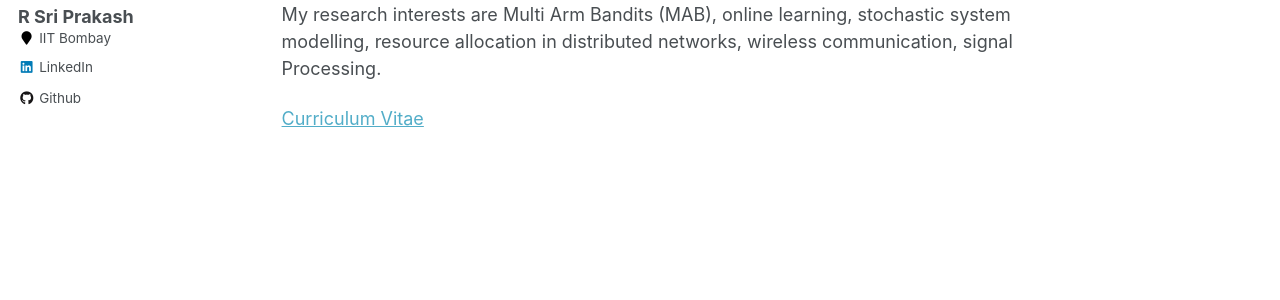
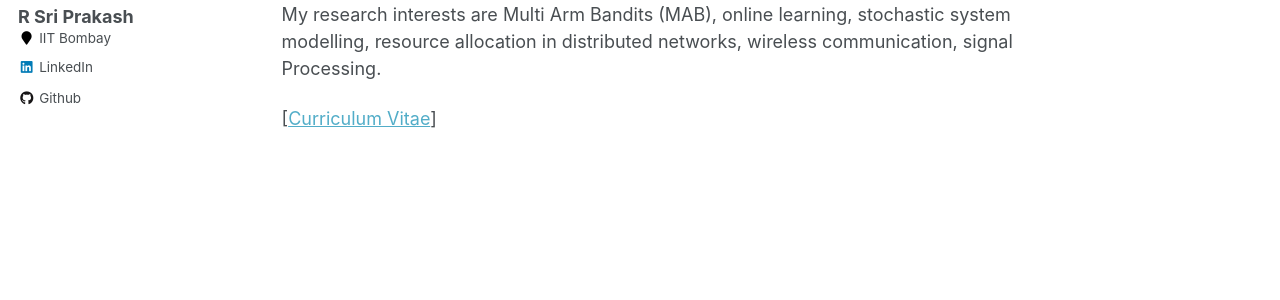
Before and after one commit to rsriprakash/rsriprakash.github.io, a Jekyll site: the page built from _pages/about.md, in a window 1280 px wide. Shown: the part 318-618 px from the top of the page. Built offline with Jekyll 4.4.1, drawn with Linux system fonts in a browser that asks for light colours.

Commit message:
cv update

```diff
--- a/_pages/about.md
+++ b/_pages/about.md
@@ -12,4 +12,4 @@ I am currently pursuing M.Tech + Ph.D in Communications and Signal Processing (C
 
 My research interests are Multi Arm Bandits (MAB), online learning, stochastic system modelling, resource allocation in distributed networks, wireless communication, signal Processing.
 
-[Curriculum Vitae](http://rsriprakash.github.io/files/RSPrakash_CV.pdf)
+[[Curriculum Vitae](http://rsriprakash.github.io/files/RSPrakash_CV.pdf)]
```
